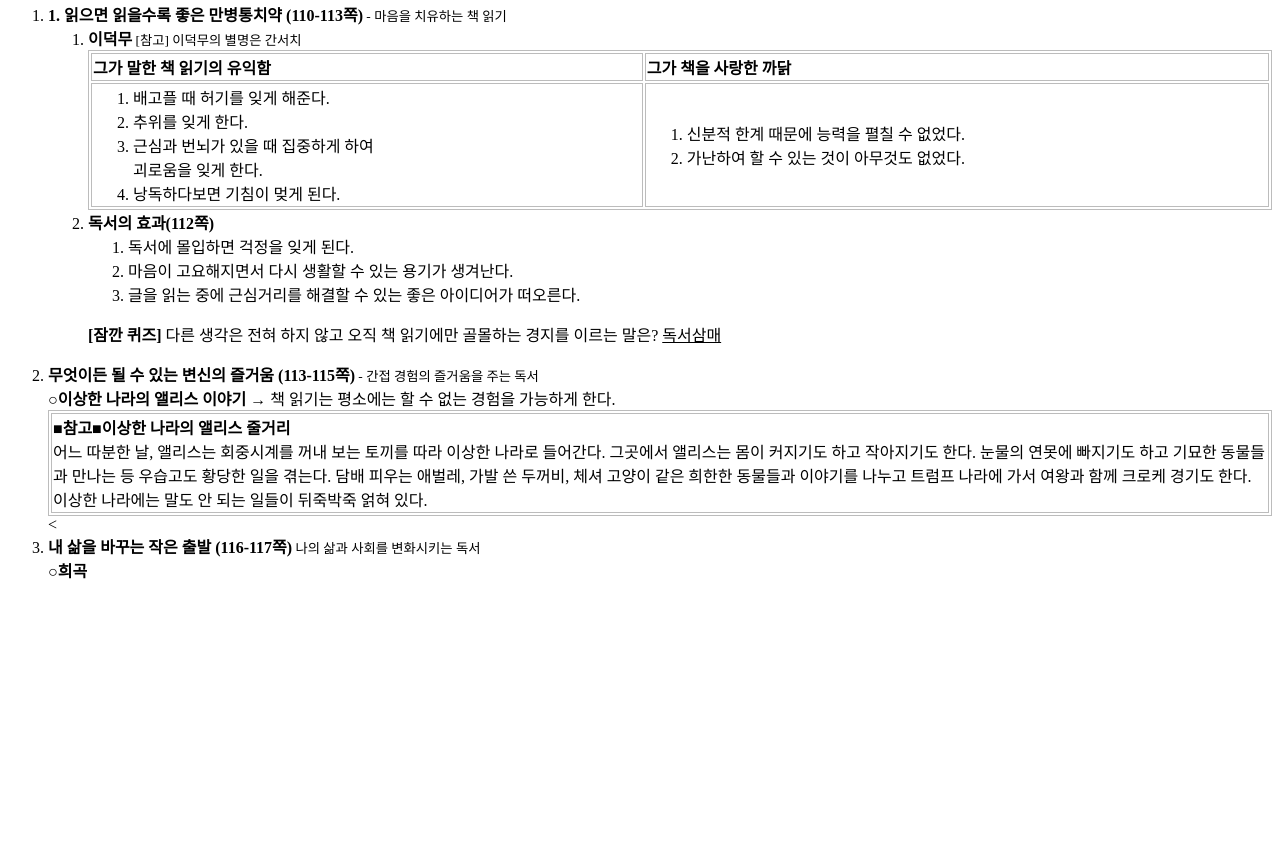
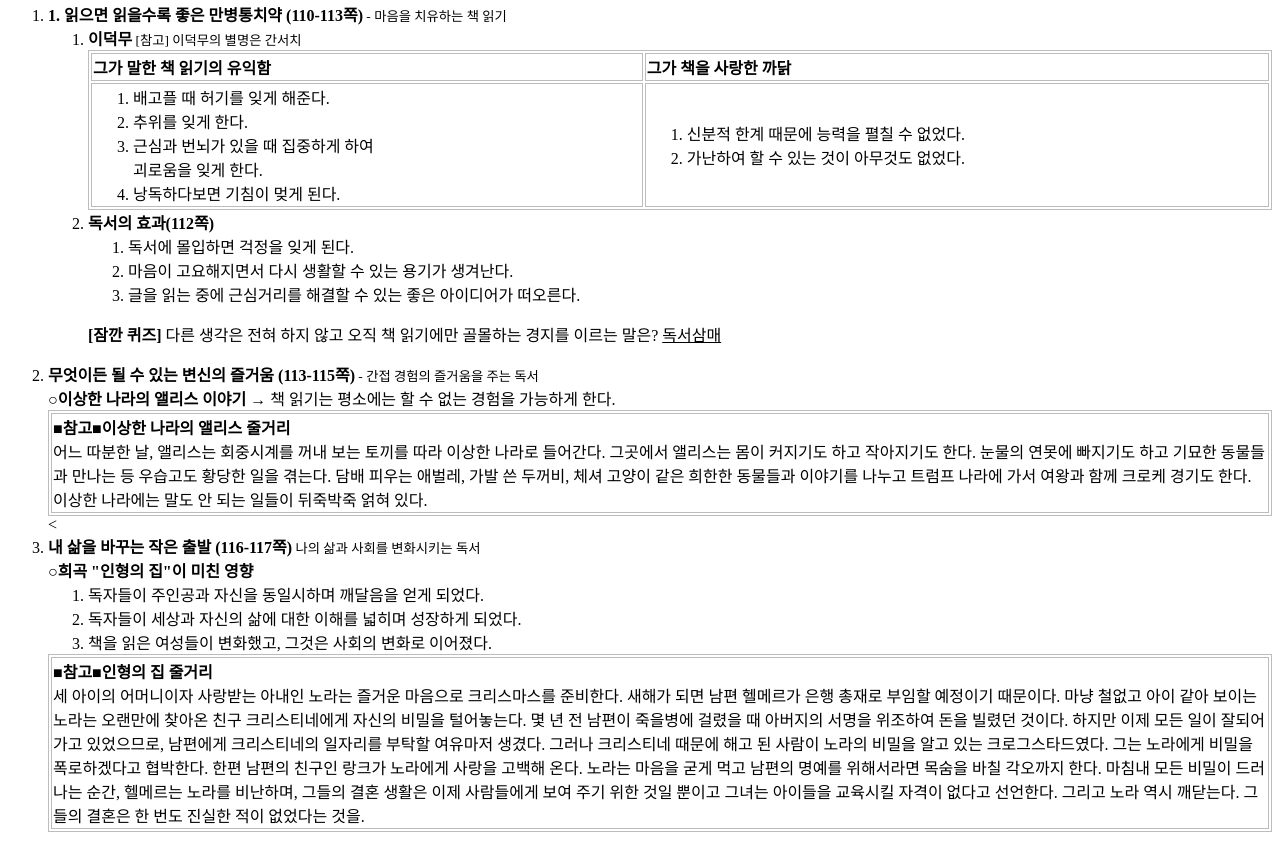
Before and after one commit to monsterksm/3-2-2, a plain HTML site: page 국어/2-2단원.html in a window 1280 px wide. Shown: the part 87-935 px from the top of the page. Before the commit the page ends 800 px from the top, so only its background shows below. Drawn offline with Linux system fonts and the light colour scheme.

Commit message:
국어 2-2
내일해야지

```diff
--- a/국어/2-2단원.html
+++ b/국어/2-2단원.html
@@ -74,7 +74,21 @@
         </li>
         <!-- 2 끝 -->
         <<li><b>내 삶을 바꾸는 작은 출발 (116-117쪽)</b><small> 나의 삶과 사회를 변화시키는 독서</small><br>
-          <b>○희곡 </b>
+          <b>○희곡 "인형의 집"이 미친 영향</b>
+          <ol>
+            <li>독자들이 주인공과 자신을 동일시하며 깨달음을 얻게 되었다.</li>
+            <li>독자들이 세상과 자신의 삶에 대한 이해를 넓히며 성장하게 되었다.</li>
+            <li>책을 읽은 여성들이 변화했고, 그것은 사회의 변화로 이어졌다.</li>
+          </ol>
+          <table>
+            <tbody>
+              <tr>
+                <td><b>■참고■인형의 집 줄거리</b><br>
+                  세 아이의 어머니이자 사랑받는 아내인 노라는 즐거운 마음으로 크리스마스를 준비한다. 새해가 되면 남편 헬메르가 은행 총재로 부임할 예정이기 때문이다. 마냥 철없고 아이 같아 보이는 노라는 오랜만에 찾아온 친구 크리스티네에게 자신의 비밀을 털어놓는다. 몇 년 전 남편이 죽을병에 걸렸을 때 아버지의 서명을 위조하여 돈을 빌렸던 것이다. 하지만 이제 모든 일이 잘되어 가고 있었으므로, 남편에게 크리스티네의 일자리를 부탁할 여유마저 생겼다. 그러나 크리스티네 때문에 해고 된 사람이 노라의 비밀을 알고 있는 크로그스타드였다. 그는 노라에게 비밀을 폭로하겠다고 협박한다. 한편 남편의 친구인 랑크가 노라에게 사랑을 고백해 온다. 노라는 마음을 굳게 먹고 남편의 명예를 위해서라면 목숨을 바칠 각오까지 한다. 마침내 모든 비밀이 드러나는 순간, 헬메르는 노라를 비난하며, 그들의 결혼 생활은 이제 사람들에게 보여 주기 위한 것일 뿐이고 그녀는 아이들을 교육시킬 자격이 없다고 선언한다. 그리고 노라 역시 깨닫는다. 그들의 결혼은 한 번도 진실한 적이 없었다는 것을.
+                </td>
+              </tr>
+            </tbody>
+          </table>
         </li>
       </ol>
   </body>
```
Also changed, not shown: 국어.html (+1 -1 lines).
